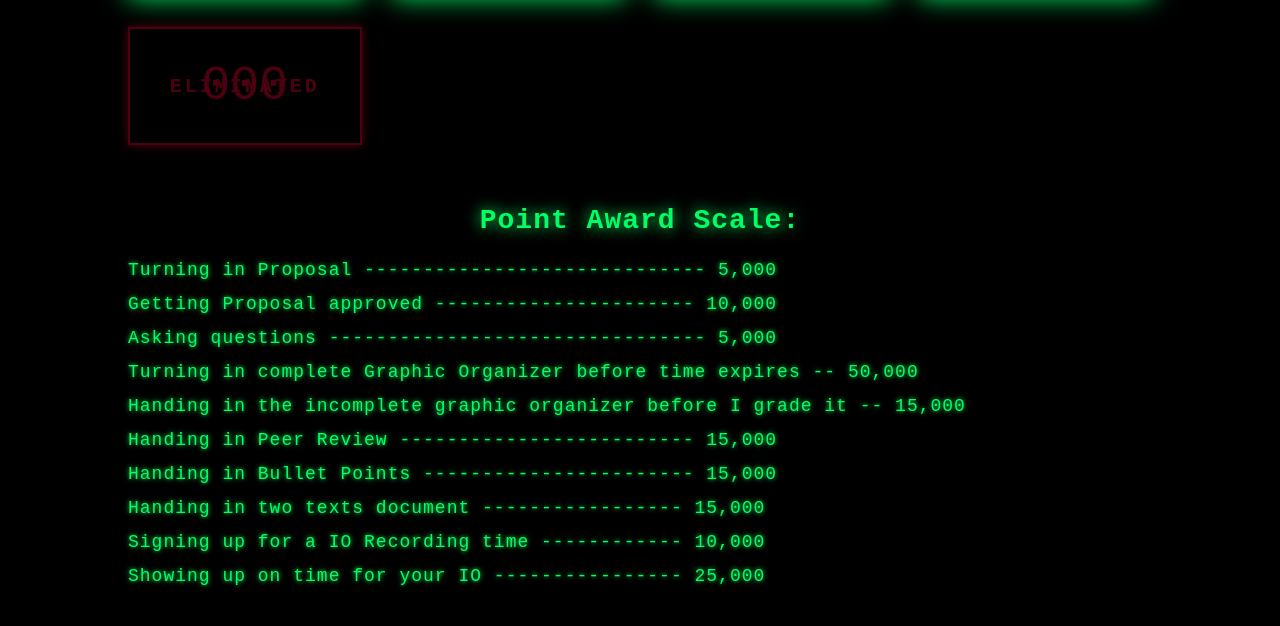
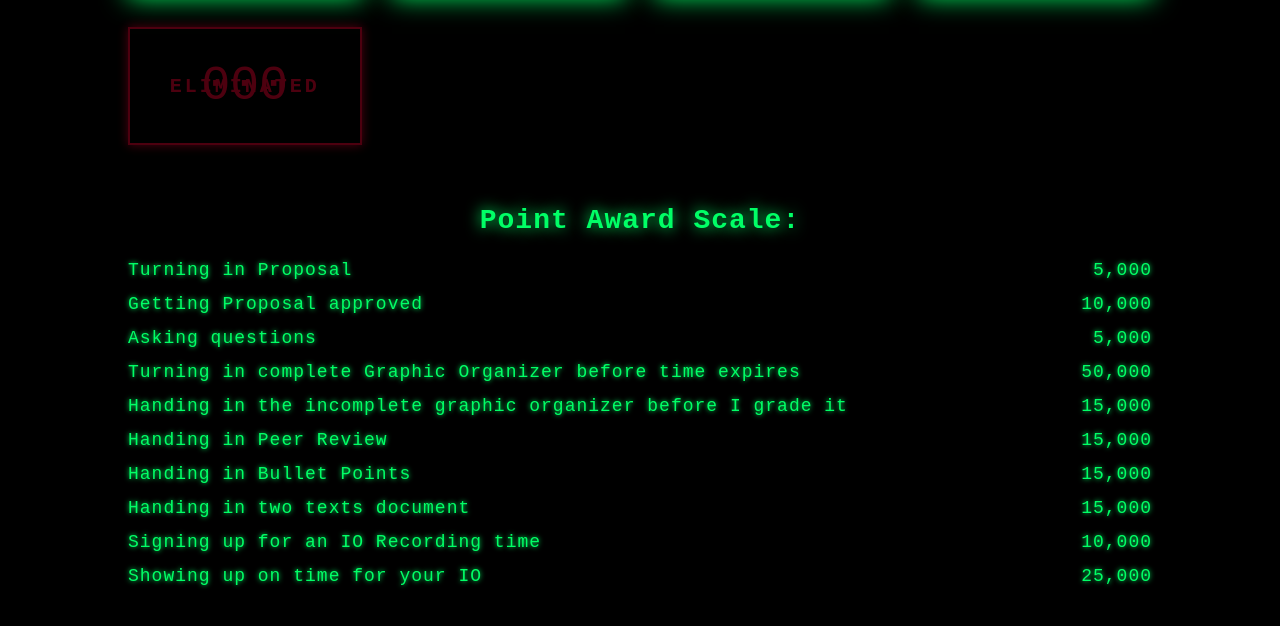
Before and after one commit to thomasbuteau-commits/leaderboard, a plain HTML site: page index.html in a window 1280 px wide. Shown: the part 763-1389 px from the top of the page. Drawn offline with Linux system fonts and the light colour scheme.

Commit message:
Update index.html

```diff
--- a/index.html
+++ b/index.html
@@ -20,18 +20,18 @@
 
 <!-- Point Award Scale -->
 <div class="point-scale">
-  <h2>Point Award Scale:</h2>
+  <h2 class="glitch-text">Point Award Scale:</h2>
   <ul>
-    <li>Turning in Proposal ----------------------------- 5,000</li>
-    <li>Getting Proposal approved ---------------------- 10,000</li>
-    <li>Asking questions -------------------------------- 5,000</li>
-    <li>Turning in complete Graphic Organizer before time expires -- 50,000</li>
-    <li>Handing in the incomplete graphic organizer before I grade it -- 15,000</li>
-    <li>Handing in Peer Review ------------------------- 15,000</li>
-    <li>Handing in Bullet Points ----------------------- 15,000</li>
-    <li>Handing in two texts document ----------------- 15,000</li>
-    <li>Signing up for a IO Recording time ------------ 10,000</li>
-    <li>Showing up on time for your IO ---------------- 25,000</li>
+    <li><span class="action">Turning in Proposal</span><span class="points">5,000</span></li>
+    <li><span class="action">Getting Proposal approved</span><span class="points">10,000</span></li>
+    <li><span class="action">Asking questions</span><span class="points">5,000</span></li>
+    <li><span class="action">Turning in complete Graphic Organizer before time expires</span><span class="points">50,000</span></li>
+    <li><span class="action">Handing in the incomplete graphic organizer before I grade it</span><span class="points">15,000</span></li>
+    <li><span class="action">Handing in Peer Review</span><span class="points">15,000</span></li>
+    <li><span class="action">Handing in Bullet Points</span><span class="points">15,000</span></li>
+    <li><span class="action">Handing in two texts document</span><span class="points">15,000</span></li>
+    <li><span class="action">Signing up for an IO Recording time</span><span class="points">10,000</span></li>
+    <li><span class="action">Showing up on time for your IO</span><span class="points">25,000</span></li>
   </ul>
 </div>
 
```
